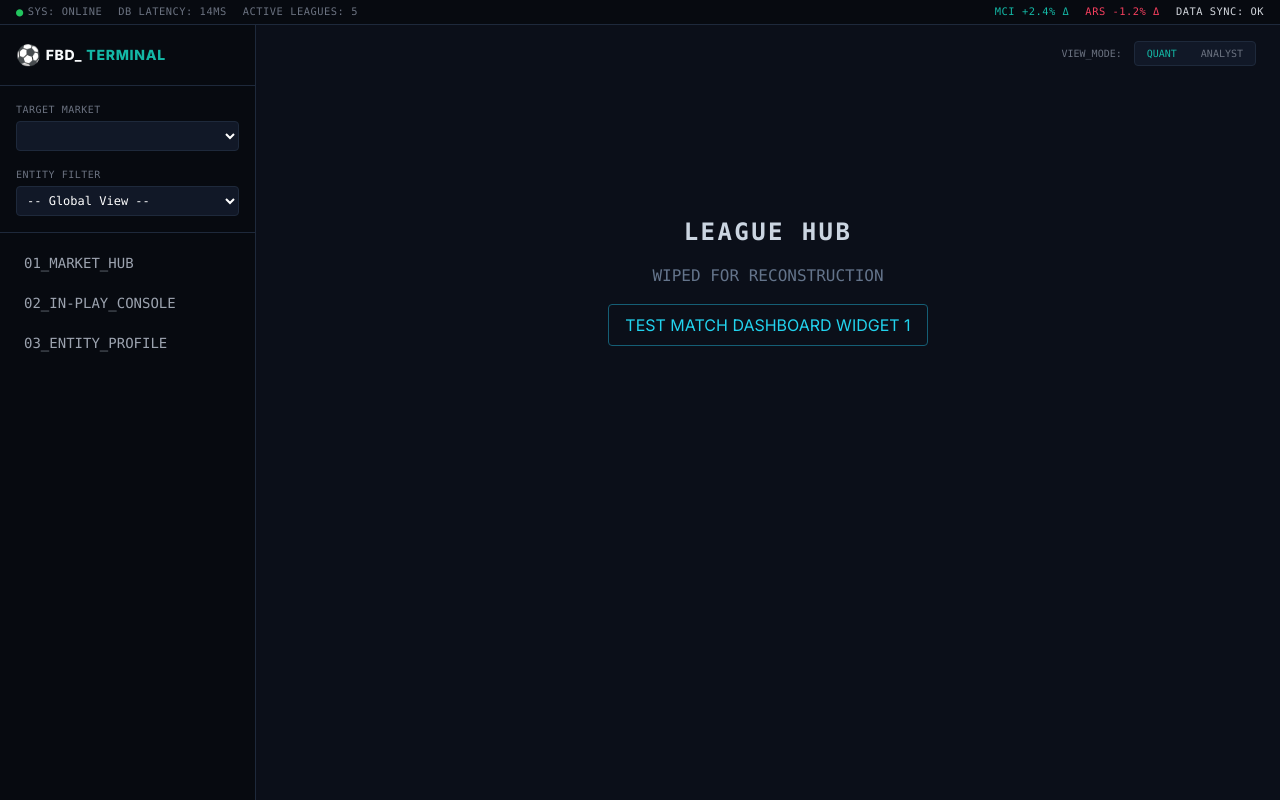
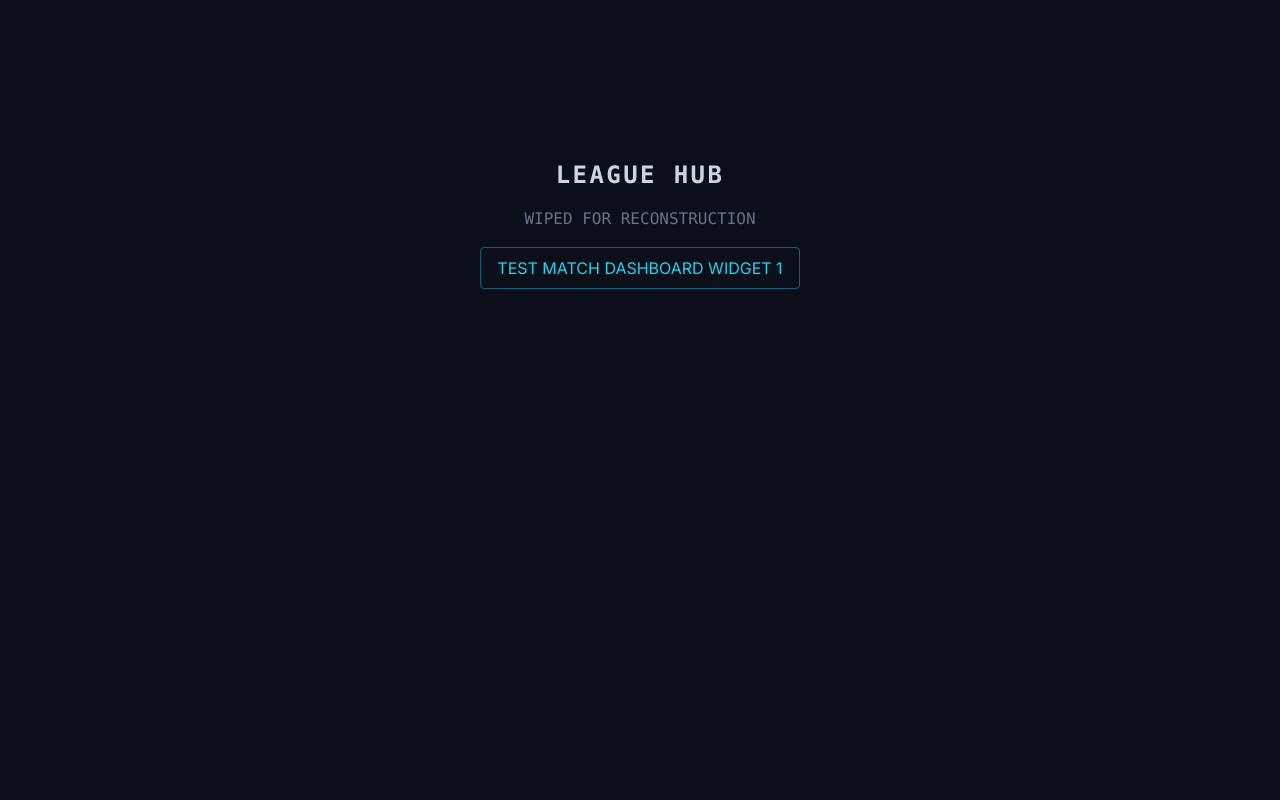
Before and after one commit to rhkhabure/FIFA-WORLDCUP-PREDICTION, a FastAPI app: page / in a window 1280 px wide. Run offline with FastAPI, Linux system fonts and the light colour scheme; lists and menus that the app fills with data are empty; some libraries are stand-ins or nearby versions.

Commit message:
fix(v4): truly wipe base UI of all vestigial sidebars/menus and resolve URL routing fallback for the Prior math engine
Co-authored-by: arena-agent <297053741+arena-agent@users.noreply.github.com>

```diff
--- a/v4_web/main.py
+++ b/v4_web/main.py
@@ -9,19 +9,10 @@ import sys, os
 
 sys.path.append(os.path.abspath(os.path.join(os.path.dirname(__file__), '..')))
 from v4_backend.in_play_posterior import generate_live_in_play_odds
-from utils import generate_pitch_svg_horizontal, generate_pitch_svg_vertical, TEAM_THEMES, LEAGUE_TEAMS, TEAM_MANAGERS, get_theme_for_team
 from footballdata import get_live_match_data
 
 app = FastAPI(title="V4 Quant Terminal")
 templates = Jinja2Templates(directory=Path(__file__).resolve().parent / "templates")
-
-TOURNAMENTS = {
-    "Premier League": 17,
-    "La Liga": 8,
-    "Serie A": 23,
-    "Bundesliga": 35,
-    "Ligue 1": 34
-}
 
 def find_file(filename):
     for p in Path(__file__).resolve().parent.parent.rglob(filename):
@@ -35,46 +26,62 @@ if PRIORS_PATH and PRIORS_PATH.exists():
 else:
     priors_db = {}
 
-# Keep this for the Prior bar graph calculations ONLY
-def calculate_prior_probs(alpha_h, beta_a, alpha_a, beta_h):
-    # Using simplified fallback logic if bivariate_poisson not fully imported/running here
-    # To be mathematically strict, we should import bivariate_poisson.
-    pass
-
-# We will import the actual poisson calculator so we are not mocking the math
 from v4_backend.bivariate_poisson import generate_match_probabilities
 
 @app.get("/", response_class=HTMLResponse)
 async def hub(request: Request):
-    # For now, wipe the index page and redirect or show a blank WIP
-    # Since the instruction was "we are wiping clean all pages"
     return templates.TemplateResponse(request=request, name="index.html", context={"request": request})
 
 @app.get("/match", response_class=HTMLResponse)
 async def match(request: Request):
     match_id = request.query_params.get("match_id")
+    home_override = request.query_params.get("home")
+    away_override = request.query_params.get("away")
 
-    # 1. Fetch live match data if we have an ID
-    if match_id:
-        live_data = get_live_match_data(match_id)
-    else:
-        live_data = None
-
+    # Base states
     prior = None
     likelihood = None
     posterior = None
     featured = {}
 
-    if live_data and live_data.get("home_team") != "Unknown Home":
-        home_name = live_data["home_team"]
-        away_name = live_data["away_team"]
-        minute = live_data["current_minute"]
-        h_score = live_data["home_score"]
-        a_score = live_data["away_score"]
-        h_xg = live_data["live_xg"]["home"]
-        a_xg = live_data["live_xg"]["away"]
+    home_name = None
+    away_name = None
 
-        # Grab priors from DB
+    # Fetch live match data if we have an ID
+    if match_id:
+        live_data = get_live_match_data(match_id)
+        if live_data and live_data.get("home_team") != "Unknown Home":
+            home_name = live_data["home_team"]
+            away_name = live_data["away_team"]
+            minute = live_data["current_minute"]
+            h_score = live_data["home_score"]
+            a_score = live_data["away_score"]
+            h_xg = live_data["live_xg"]["home"]
+            a_xg = live_data["live_xg"]["away"]
+            status = live_data["status"]
+            featured = {
+                "home_name": home_name,
+                "away_name": away_name,
+                "minute": minute,
+                "status": status,
+                "h_score": h_score,
+                "a_score": a_score,
+                "h_xg": h_xg,
+                "a_xg": a_xg
+            }
+    elif home_override and away_override:
+        # Allow testing the Prior Model without a live API match_id
+        home_name = home_override
+        away_name = away_override
+        featured = {
+            "home_name": home_name,
+            "away_name": away_name,
+            "minute": 0,
+            "status": "Not Started"
+        }
+
+    # If we have teams to evaluate, run the Prior math engine
+    if home_name and away_name:
         league_priors = priors_db.get("ENG-Premier League", {}).get("teams", {})
         if not league_priors:
             league_priors = priors_db.get("Premier League", {}).get("teams", {})
@@ -93,35 +100,30 @@ async def match(request: Request):
             likelihood = None
 
             # Posterior Calculation strictly from Model
-            if isinstance(minute, int):
-                safe_min = minute
-            else:
-                try: safe_min = int(str(minute).replace("'", ""))
-                except: safe_min = 90
+            # ONLY RUN IF WE HAVE A LIVE MATCH WITH ACTUAL DATA
+            if featured.get("status") and featured.get("status") not in ["Not Started"]:
+                minute = featured["minute"]
+                if isinstance(minute, int): safe_min = minute
+                else:
+                    try: safe_min = int(str(minute).replace("'", ""))
+                    except: safe_min = 90
 
-            posterior_res = generate_live_in_play_odds(
-                current_minute=safe_min,
-                home_score=h_score,
-                away_score=a_score,
-                live_xg_h=h_xg,
-                live_xg_a=a_xg,
-                alpha_h_adj=h_alpha,
-                beta_a_adj=a_beta,
-                alpha_a_adj=a_alpha,
-                beta_h_adj=h_beta,
-                gamma=1.0,
-                rho=0.0
-            )
+                posterior_res = generate_live_in_play_odds(
+                    current_minute=safe_min,
+                    home_score=featured["h_score"],
+                    away_score=featured["a_score"],
+                    live_xg_h=featured["h_xg"],
+                    live_xg_a=featured["a_xg"],
+                    alpha_h_adj=h_alpha,
+                    beta_a_adj=a_beta,
+                    alpha_a_adj=a_alpha,
+                    beta_h_adj=h_beta,
+                    gamma=1.0,
+                    rho=0.0
+                )
 
-            pos_probs = posterior_res["live_probabilities"]
-            posterior = [round(pos_probs["1"]*100, 1), round(pos_probs["X"]*100, 1), round(pos_probs["2"]*100, 1)]
-
-        featured = {
-            "home_name": home_name,
-            "away_name": away_name,
-            "minute": minute,
-            "status": live_data["status"]
-        }
+                pos_probs = posterior_res["live_probabilities"]
+                posterior = [round(pos_probs["1"]*100, 1), round(pos_probs["X"]*100, 1), round(pos_probs["2"]*100, 1)]
 
     ctx = {
         "request": request,
@@ -133,12 +135,5 @@ async def match(request: Request):
     }
     return templates.TemplateResponse(request=request, name="match.html", context=ctx)
 
-@app.get("/player", response_class=HTMLResponse)
-async def player(request: Request):
-    name = request.query_params.get("name", "Player")
-    team = request.query_params.get("team", "Unknown")
-    html = f"<div style='background:#0b0f19; color:white; height:100vh; font-family:monospace; padding:2rem;'><h1>PLAYER LOG: {name} ({team})</h1></div>"
-    return HTMLResponse(html)
-
 if __name__ == "__main__":
     uvicorn.run("main:app", host="0.0.0.0", port=8001, reload=True)
--- a/v4_web/templates/base.html
+++ b/v4_web/templates/base.html
@@ -3,108 +3,24 @@
 <head>
     <meta charset="UTF-8">
     <meta name="viewport" content="width=device-width, initial-scale=1.0">
-    <title>FBD_TRADING TERMINAL</title>
+    <title>Quantitative Match Terminal</title>
     <script src="https://cdn.tailwindcss.com"></script>
-    <script src="https://cdn.jsdelivr.net/npm/chart.js"></script>
     <style>
         @import url('https://fonts.googleapis.com/css2?family=Inter:wght@400;600;800&family=JetBrains+Mono:wght@400;700&display=swap');
-        :root {
-            --bg-base: #0b0f19;
-            --bg-panel: #111827;
-            --border-color: #1e293b;
-            --text-main: #f8fafc;
-            --text-muted: #64748b;
-            --home-color: #14b8a6; /* Teal */
-            --draw-color: #f59e0b; /* Amber */
-            --away-color: #f43f5e; /* Coral */
+        body {
+            background-color: #0b0f19;
+            color: #f8fafc;
+            font-family: 'Inter', sans-serif;
+            margin: 0;
         }
-        body { background-color: var(--bg-base); color: var(--text-main); font-family: 'Inter', sans-serif; margin:0; }
         .font-mono { font-family: 'JetBrains Mono', monospace; }
         ::-webkit-scrollbar { width: 6px; height: 6px; }
         ::-webkit-scrollbar-thumb { background: #334155; border-radius: 3px; }
-        .panel { background-color: var(--bg-panel); border: 1px solid var(--border-color); border-radius: 0.5rem; }
-        .ticker { border-bottom: 1px solid var(--border-color); background-color: #070a10; font-size: 0.65rem; }
     </style>
 </head>
-<body class="flex flex-col h-screen overflow-hidden">
-    <!-- TICKER -->
-    <div class="ticker flex justify-between items-center px-4 py-1 text-gray-500 font-mono uppercase tracking-wider">
-        <div class="flex gap-4 items-center">
-            <span class="flex items-center gap-1"><span class="text-green-500 text-xs">●</span> SYS: ONLINE</span>
-            <span>DB LATENCY: 14ms</span>
-            <span>ACTIVE LEAGUES: 5</span>
-        </div>
-        <div class="flex gap-4">
-            <span class="text-[var(--home-color)]">MCI +2.4% Δ</span>
-            <span class="text-[var(--away-color)]">ARS -1.2% Δ</span>
-            <span class="text-gray-300">DATA SYNC: OK</span>
-        </div>
+<body class="flex flex-col min-h-screen">
+    <div class="flex-1 p-6 relative">
+        {% block content %}{% endblock %}
     </div>
-
-    <div class="flex flex-1 overflow-hidden relative">
-        <!-- SIDEBAR -->
-        <div class="w-64 bg-[#070a10] border-r border-[var(--border-color)] flex flex-col z-40 transition-all duration-300 relative" id="sidebar">
-            <div class="p-4 border-b border-[var(--border-color)] flex items-center justify-between">
-                <div class="font-black tracking-wider text-sm flex items-center gap-1">
-                    <span class="text-[var(--text-muted)] text-xl">⚽</span> FBD_<span class="text-[var(--home-color)]">TERMINAL</span>
-                </div>
-            </div>
-
-            <div class="p-4 border-b border-[var(--border-color)] space-y-4">
-                <div>
-                    <label class="text-[10px] text-gray-500 font-mono uppercase tracking-wider block mb-1">Target Market</label>
-                    <select id="league-select" onchange="updateNav()" class="w-full bg-[#111827] border border-[var(--border-color)] text-xs p-1.5 rounded text-white font-mono focus:outline-none focus:border-[var(--home-color)]">
-                        {% for l in leagues %}
-                            <option value="{{ l }}" {% if l == current_league %}selected{% endif %}>{{ l }}</option>
-                        {% endfor %}
-                    </select>
-                </div>
-                <div>
-                    <label class="text-[10px] text-gray-500 font-mono uppercase tracking-wider block mb-1">Entity Filter</label>
-                    <select id="team-nav-select" onchange="goToTeam()" class="w-full bg-[#111827] border border-[var(--border-color)] text-xs p-1.5 rounded text-white font-mono focus:outline-none focus:border-[var(--home-color)]">
-                        <option value="">-- Global View --</option>
-                        {% for t in available_teams %}
-                            <option value="{{ t }}" {% if t == current_team and active_page == 'team' %}selected{% endif %}>{{ t }}</option>
-                        {% endfor %}
-                    </select>
-                </div>
-            </div>
-
-            <div class="flex-1 overflow-y-auto p-3 space-y-1">
-                <a href="/?league={{ current_league }}" class="block px-3 py-2 text-sm rounded font-mono transition-colors {% if active_page == 'hub' %}bg-[var(--home-color)]/10 text-[var(--home-color)] border-l-2 border-[var(--home-color)]{% else %}text-gray-400 hover:bg-gray-800{% endif %}">01_MARKET_HUB</a>
-                <a href="/match?league={{ current_league }}" class="block px-3 py-2 text-sm rounded font-mono transition-colors {% if active_page == 'match' %}bg-[var(--home-color)]/10 text-[var(--home-color)] border-l-2 border-[var(--home-color)]{% else %}text-gray-400 hover:bg-gray-800{% endif %}">02_IN-PLAY_CONSOLE</a>
-                <a href="/team?league={{ current_league }}&team={{ current_team }}" class="block px-3 py-2 text-sm rounded font-mono transition-colors {% if active_page == 'team' %}bg-[var(--home-color)]/10 text-[var(--home-color)] border-l-2 border-[var(--home-color)]{% else %}text-gray-400 hover:bg-gray-800{% endif %}">03_ENTITY_PROFILE</a>
-            </div>
-        </div>
-
-        <!-- MAIN CONTENT -->
-        <div class="flex-1 overflow-y-auto bg-[var(--bg-base)] p-6 relative">
-            <div class="absolute top-4 right-6 flex items-center gap-3">
-                <span class="text-[10px] text-gray-500 font-mono">VIEW_MODE:</span>
-                <div class="bg-[#111827] border border-[var(--border-color)] rounded flex text-[10px] font-mono overflow-hidden">
-                    <div class="px-3 py-1 bg-[var(--home-color)]/20 text-[var(--home-color)] cursor-pointer">QUANT</div>
-                    <div class="px-3 py-1 text-gray-500 cursor-pointer hover:bg-gray-800">ANALYST</div>
-                </div>
-            </div>
-
-            <div class="mt-8">
-                {% block content %}{% endblock %}
-            </div>
-        </div>
-    </div>
-
-    <script>
-        function updateNav() {
-            const league = document.getElementById('league-select').value;
-            window.location.href = "/?league=" + encodeURIComponent(league);
-        }
-        function goToTeam() {
-            const league = document.getElementById('league-select').value;
-            const team = document.getElementById('team-nav-select').value;
-            if (team) {
-                window.location.href = "/team?league=" + encodeURIComponent(league) + "&team=" + encodeURIComponent(team);
-            }
-        }
-    </script>
 </body>
 </html>
```
